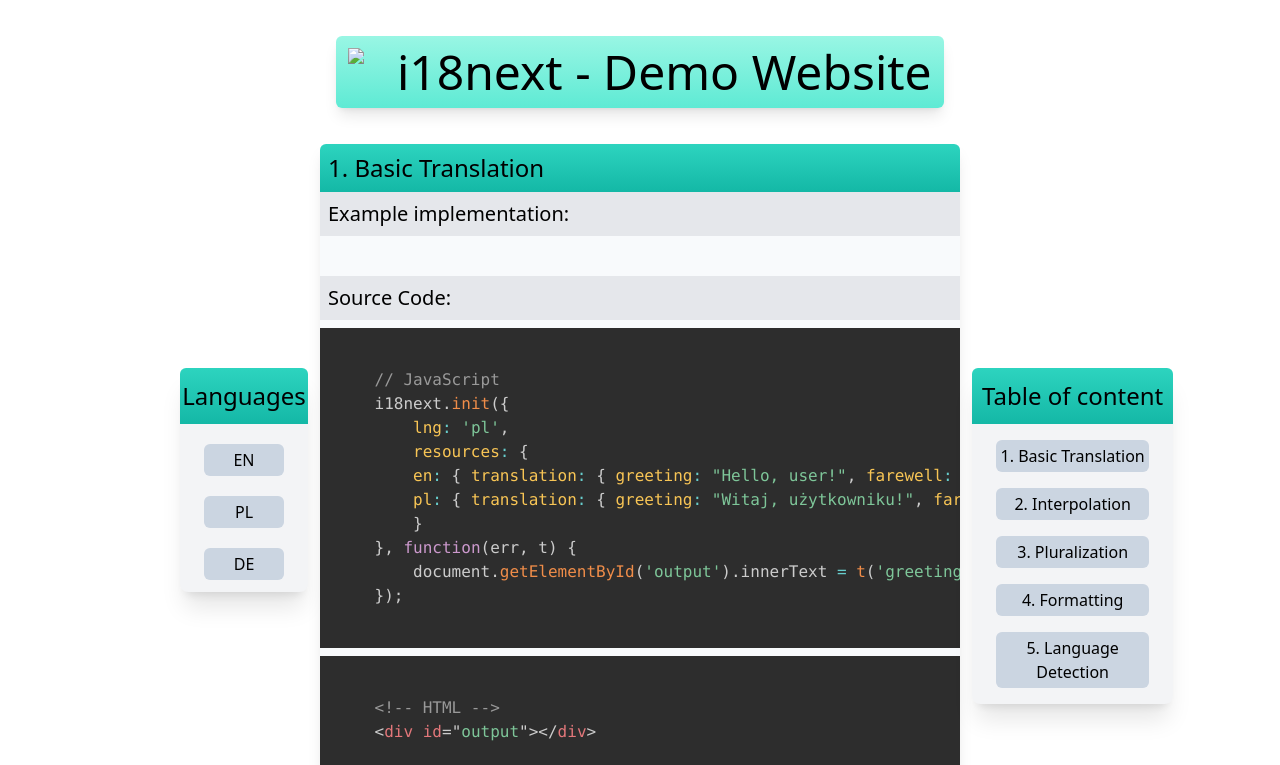
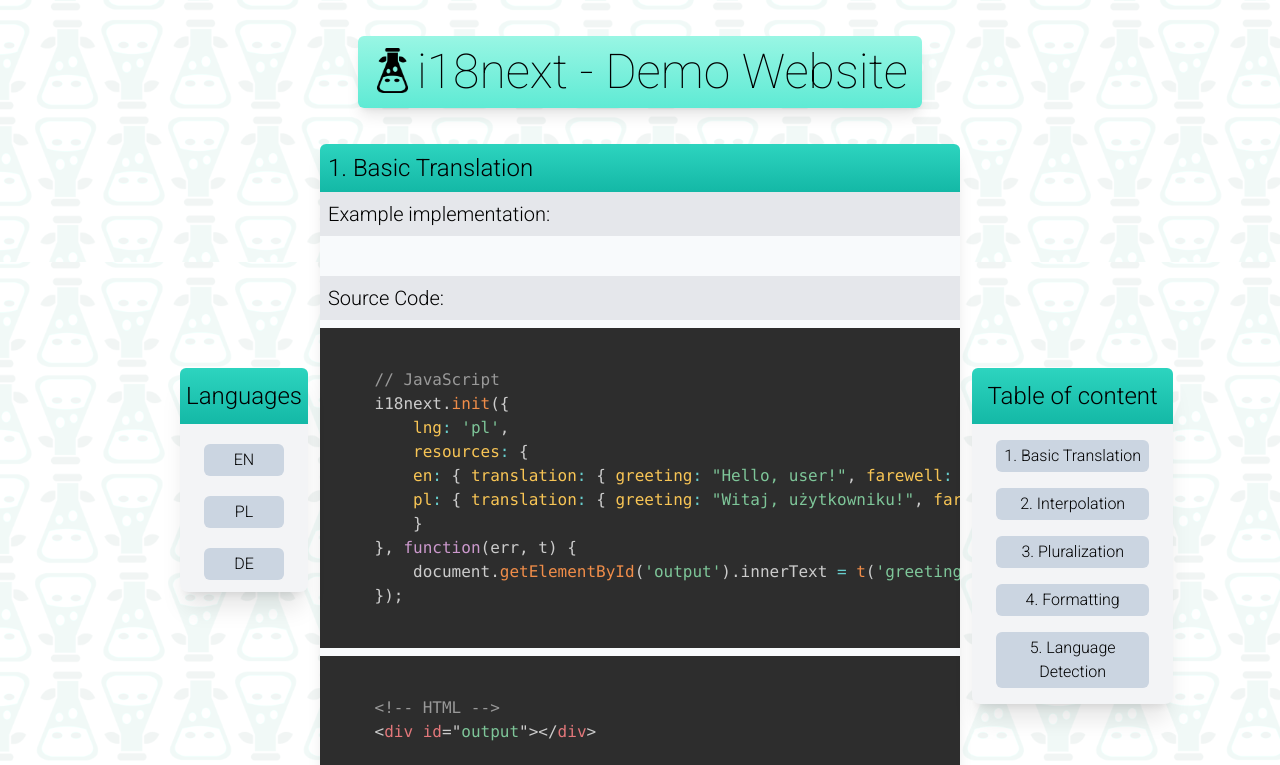
Before and after one commit to Coktoco/i18next-demo-website, a website: page index.html in a window 1280 px wide. Shown: the top 765 px of the page. Drawn offline with nearby package versions, Linux system fonts and the light colour scheme; the site is published under a folder, as on GitHub Pages, so addresses that start at the root find nothing; a script that the page names is missing; a web font is replaced by a local one.

Commit message:
- Small hotfix

```diff
--- a/index.html
+++ b/index.html
@@ -29,18 +29,18 @@
     <link rel="stylesheet" href="https://cdnjs.cloudflare.com/ajax/libs/prism/1.29.0/themes/prism-tomorrow.min.css">
     <script src="https://cdnjs.cloudflare.com/ajax/libs/prism/1.29.0/prism.min.js"></script>
 
-    <link rel="stylesheet" href="/src/styles.css">
+    <link rel="stylesheet" href="./src/styles.css">
 
     <title>i18next Demo</title>
 
     <link href="./src/output.css" rel="stylesheet">
 </head>
-<body class="bg-center roboto-light" style="background-image: url('/src/img/background.png'); background-attachment: fixed;">
+<body class="bg-center roboto-light" style="background-image: url('./src/img/background.png'); background-attachment: fixed;">
     <section class="grid grid-cols-12 ">
         <!-- TOP TITLE CARD-->
         <div class="col-span-12 mx-auto my-9">
             <div class="grid grid-cols-12 bg-gradient-to-t from-teal-300 to-teal-200 p-3 rounded-md shadow-lg">
-                <img class="col-span-1" src="/src/img/inext_logo_icon_248054.png" style="height: 45px;">
+                <img class="col-span-1" src="./src/img/inext_logo_icon_248054.png" style="height: 45px;">
                 <h1 data-i18n="title.name" class="col-span-11 text-center text-3xl sm:text-5xl font-thin">i18next - Demo Website</h1>
             </div>
         </div>
@@ -307,7 +307,7 @@
         <button class="major-mono-display-p" type="button" id="lang-pl">pl</button>
     </div>
     <!-- SCRIPT FOR TRANSLATION -->
-    <script type="module" src="/src/i18next.js"></script>
+    <script type="module" src="./src/i18next.js"></script>
     <script>
         document.getElementById("content-box-placement").addEventListener("click", function(event) {
             const targetButton = event.target;
@@ -321,6 +321,6 @@
         });
     </script>
 
-    <script src="/src/scrolltrigger.js"></script>
+    <script src="./src/scrolltrigger.js"></script>
 </body>
 </html>
```
